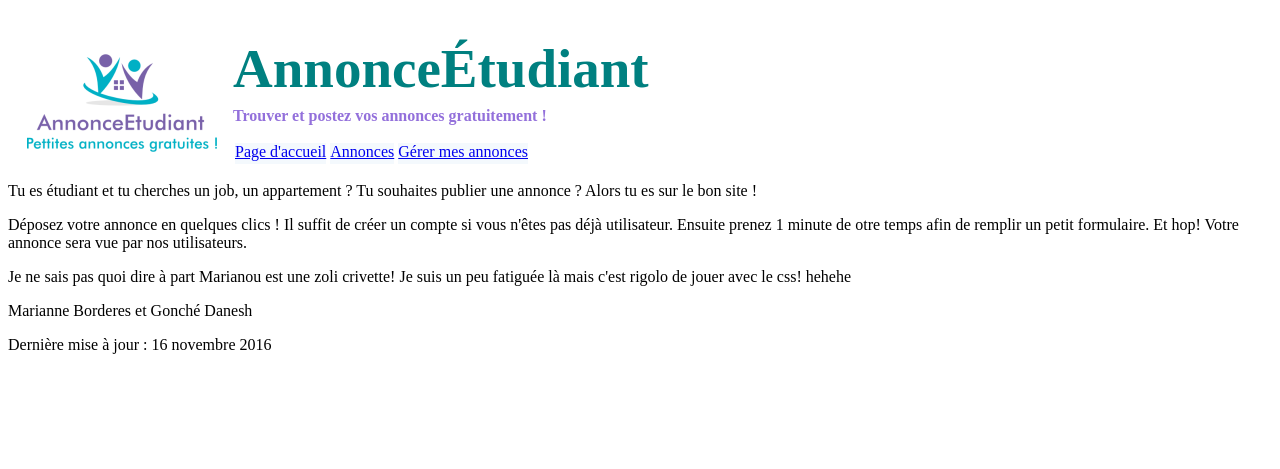
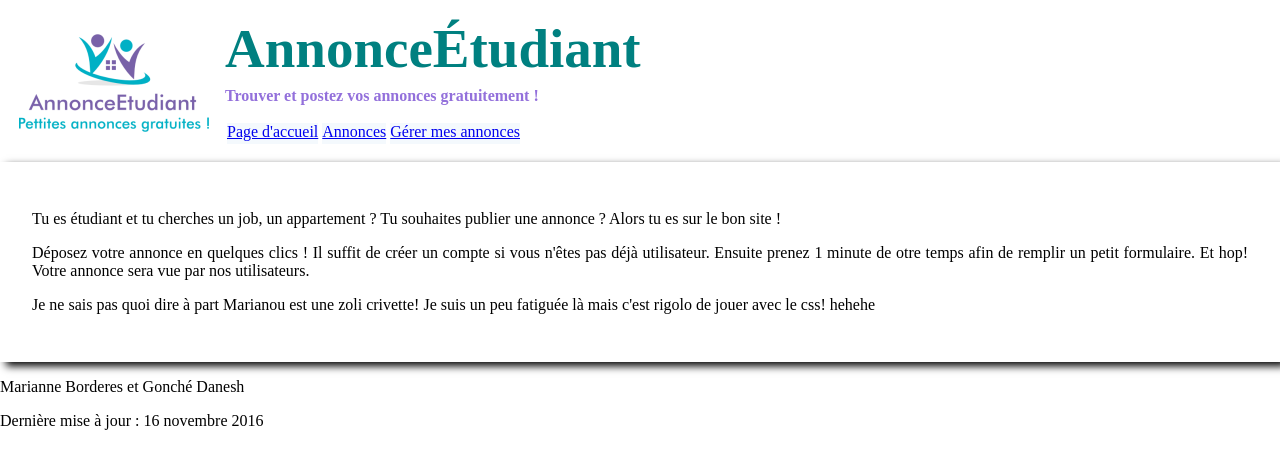
Before and after one commit to Marian00b/GuacAnnonces, a PHP site: page /accueil.html in a window 1280 px wide. Shown: the top 469 px of the page. Run offline with PHP 8.4, Linux system fonts and the light colour scheme.

Commit message:
en sorte que ce soit centré...si ca marche

```diff
--- a/css/style.css
+++ b/css/style.css
@@ -15,7 +15,6 @@ h2
 }
 #onglets
 {
-
     list-style-type : none;
     padding-bottom : 25px;
     border-bottom : 1px white;
@@ -30,3 +29,24 @@ h2
     margin : 1px 2px 0 2px;  /* Pour IE  */
     border : 1px white;
 }
+body {
+	min-width: 1024px ;
+	max-width: 1280px ;
+	margin: auto ;
+	margin-top: -40px ;
+}
+header {
+	padding-top: 5px ;
+	margin-top: 15px ;
+	margin-bottom: 10px ;
+}
+section {
+	box-shadow : 6px 4px 8px  ;
+	padding: 0px;
+	background-color: white;
+}
+article {
+	text-align: justify ;
+	background-color: white;
+	padding: 2em;
+}
```
